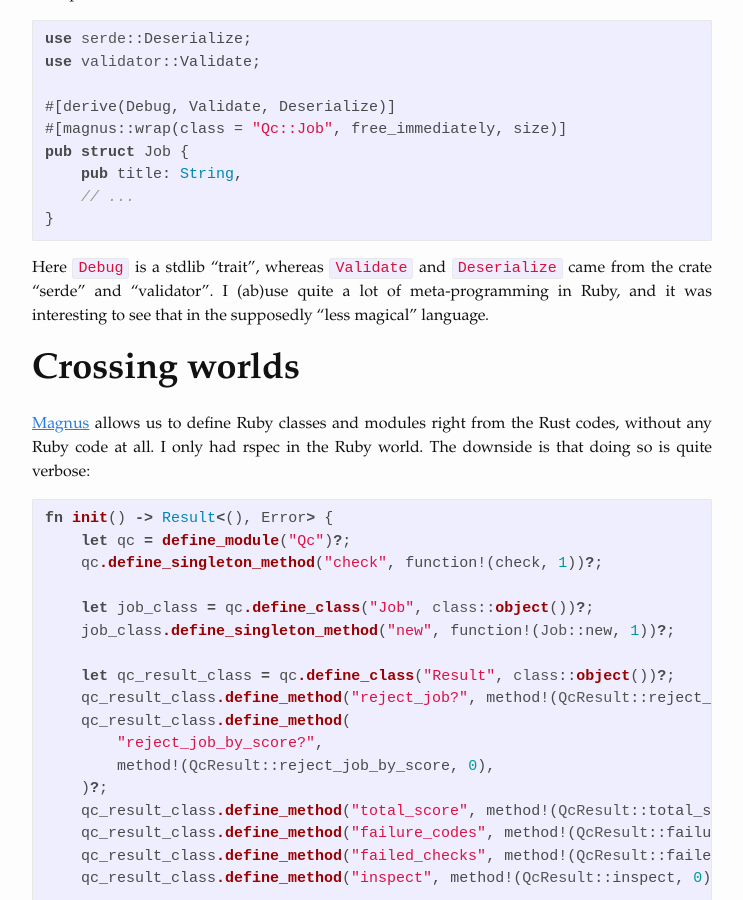
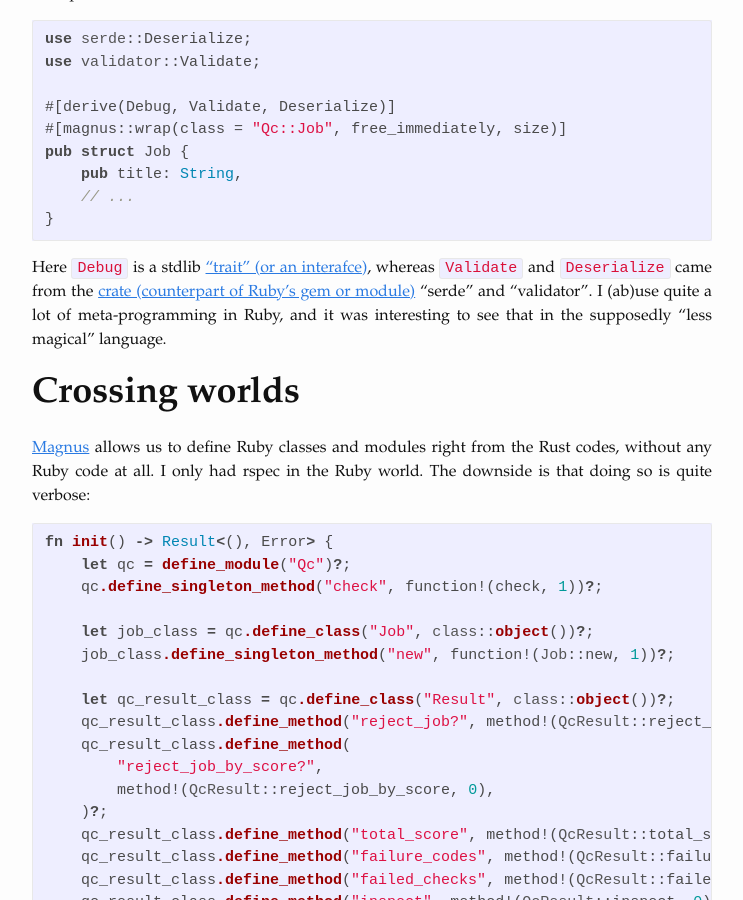
Before and after one commit to keang/keang.github.io, a Jekyll site: the page built from _posts/2023-12-21-rust-extension.markdown, in a window 1280 px wide and 900 px high, scrolled down 1668 px. Shown: the whole window, without its empty margins (268-1011 px from the left). Built offline with Jekyll 4.4.1, drawn with Linux system fonts in a browser that asks for light colours; nearby versions of some CDN libraries; some web fonts are replaced.

Commit message:
Add links

````diff
--- a/_posts/2023-12-21-rust-extension.markdown
+++ b/_posts/2023-12-21-rust-extension.markdown
@@ -79,7 +79,7 @@ pub struct Job {
 }
 ```
 
-Here `Debug` is a stdlib "trait", whereas `Validate` and `Deserialize` came from the crate "serde" and "validator". I (ab)use quite a lot of meta-programming in Ruby, and it was interesting to see that in the supposedly "less magical" language.
+Here `Debug` is a stdlib ["trait" (or an interafce)](https://rust-book.cs.brown.edu/ch10-02-traits.html), whereas `Validate` and `Deserialize` came from the [crate (counterpart of Ruby's gem or module)](https://rust-book.cs.brown.edu/ch07-01-packages-and-crates.html) "serde" and "validator". I (ab)use quite a lot of meta-programming in Ruby, and it was interesting to see that in the supposedly "less magical" language.
 
 # Crossing worlds
 
````
